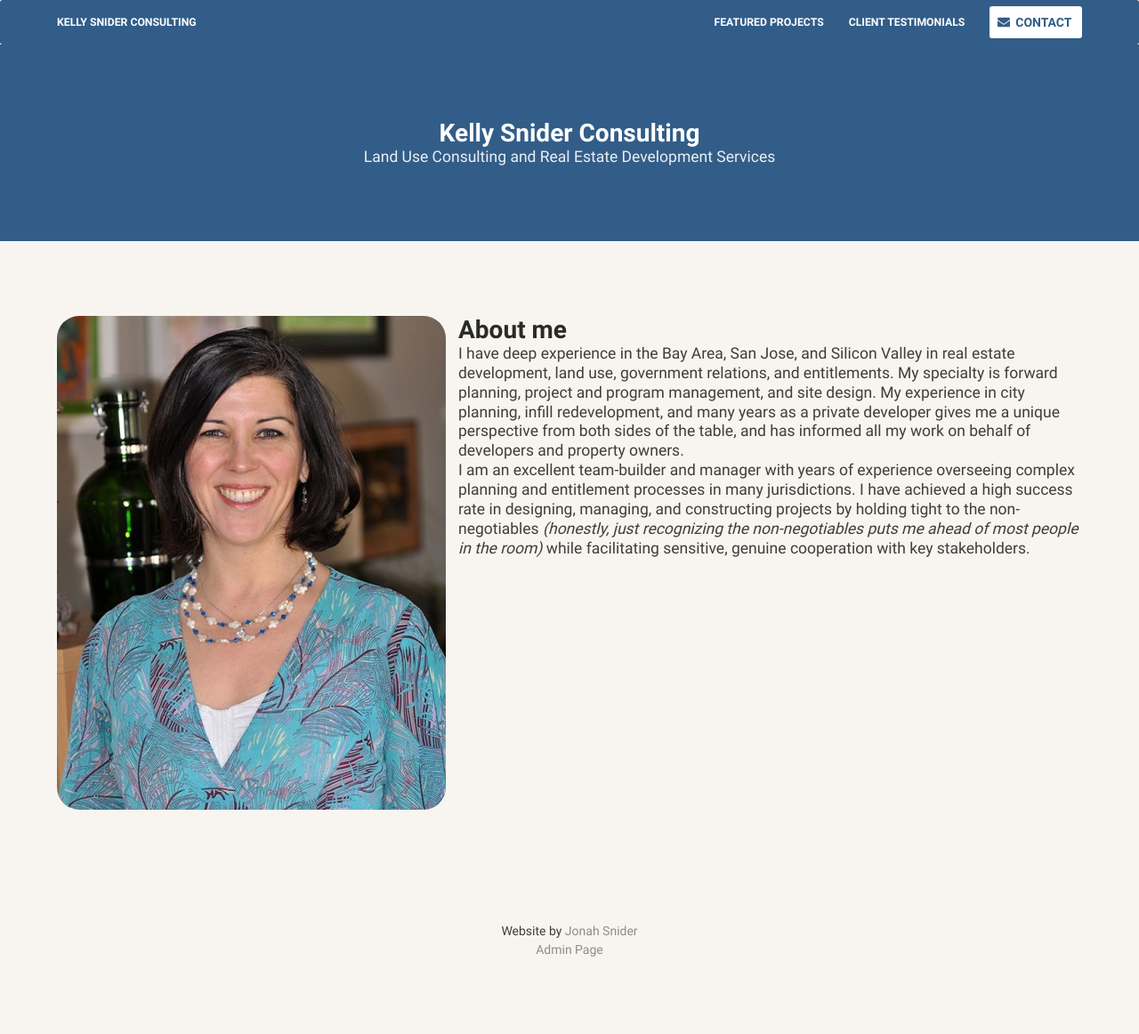
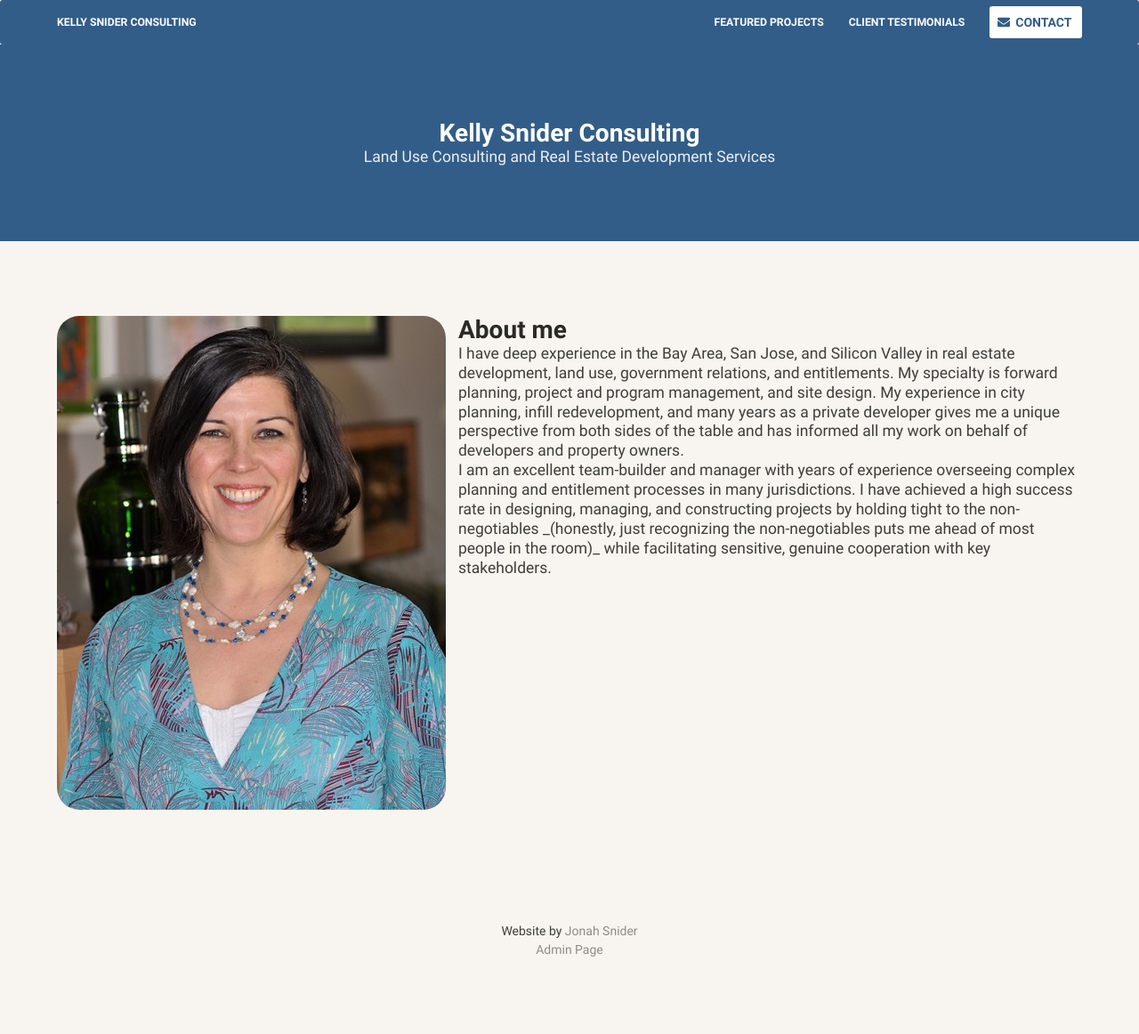
Before and after one commit to ESnider/kscsite, a Jekyll site: the page built from index.md, in a window 1280 px wide. Shown: the whole page at 89% size. Built offline with Jekyll 4.4.1, drawn with Linux system fonts in a browser that asks for light colours.

Commit message:
Update Pages “home”

```diff
--- a/index.md
+++ b/index.md
@@ -10,17 +10,14 @@
     specialty is forward planning, project and program management, and site
     design. My experience in city planning, infill redevelopment, and many years
     as a private developer gives me a unique perspective from both sides of the
-    table, and has informed all my work on behalf of developers and property
+    table and has informed all my work on behalf of developers and property
     owners.
-
-
-
 
 
     I am an excellent team-builder and manager with years of experience
     overseeing complex planning and entitlement processes in many jurisdictions.
     I have achieved a high success rate in designing, managing, and constructing
-    projects by holding tight to the non-negotiables _(honestly, just
-    recognizing the non-negotiables puts me ahead of most people in the room)_
+    projects by holding tight to the non-negotiables \_(honestly, just
+    recognizing the non-negotiables puts me ahead of most people in the room)\_
     while facilitating sensitive, genuine cooperation with key stakeholders.
 ---
```
